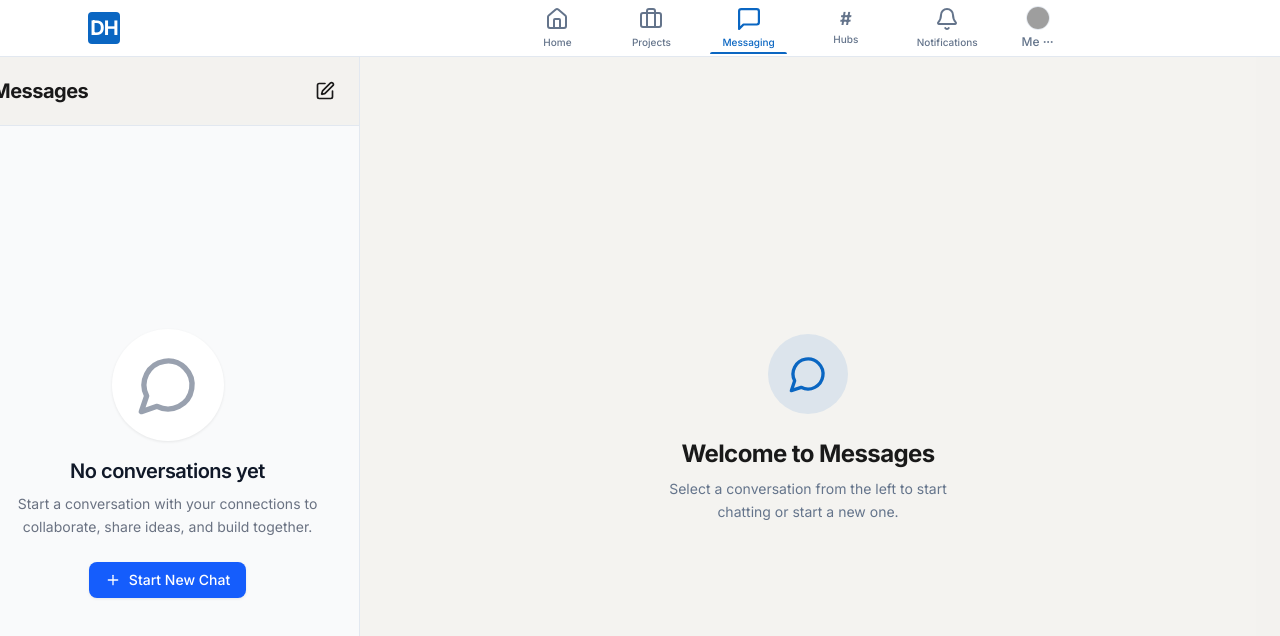
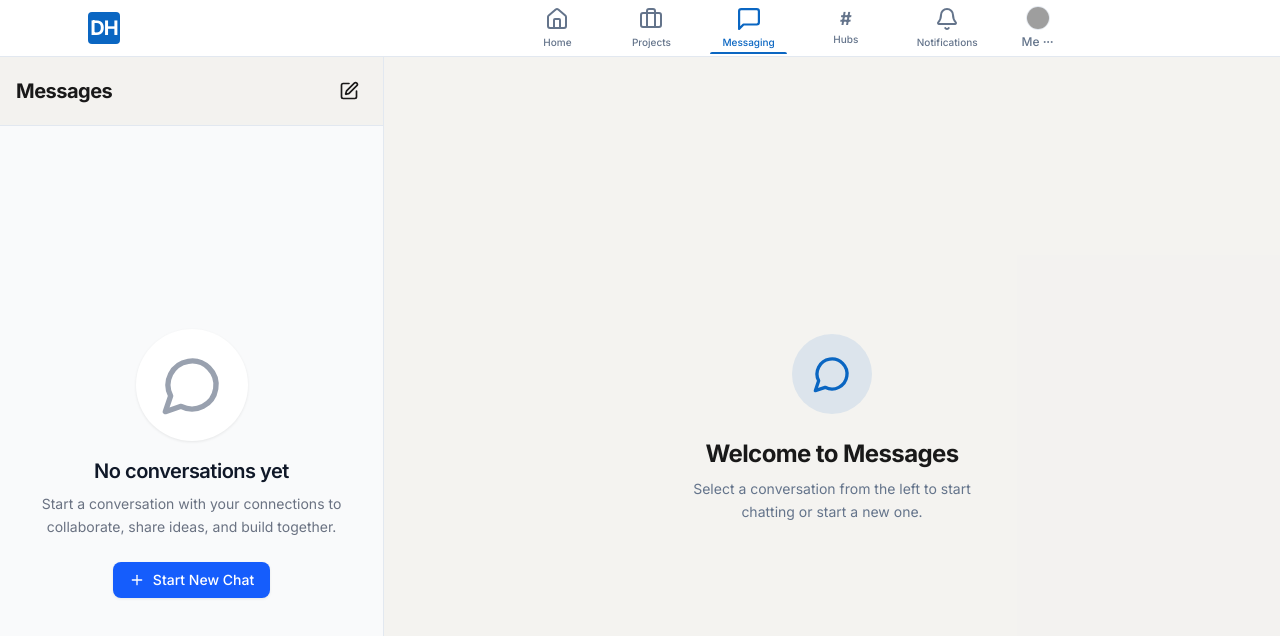
Before and after one commit to Junaidchm/DevHuddle-Client, a Next.js app: page /chat in a window 1280 px wide. Shown: the top 636 px of the page. Built offline with nearby package versions, Linux system fonts and the light colour scheme; no server answers; grey boxes are pictures that could not be loaded.

Commit message:
fix: remove incorrect -mx-6 causing conversation list to overflow left

```diff
--- a/src/app/(main)/chat/page.tsx
+++ b/src/app/(main)/chat/page.tsx
@@ -236,7 +236,7 @@ export default function ChatPage() {
   const currentConversation = selectedConversation;
 
   return (
-    <div className="flex h-[calc(100vh-52px)] md:h-[calc(100vh-56px)] -mt-6 -mx-6 -mb-6 bg-background overflow-hidden w-full">
+    <div className="flex h-[calc(100vh-52px)] md:h-[calc(100vh-56px)] -mt-6 -mb-6 bg-background overflow-hidden w-full">
       {/* Left Sidebar - Conversations */}
       <div className={`w-full md:w-80 lg:w-96 flex-shrink-0 bg-background ${selectedConversation ? 'hidden md:flex' : 'flex'}`}>
         <ConversationList
```
